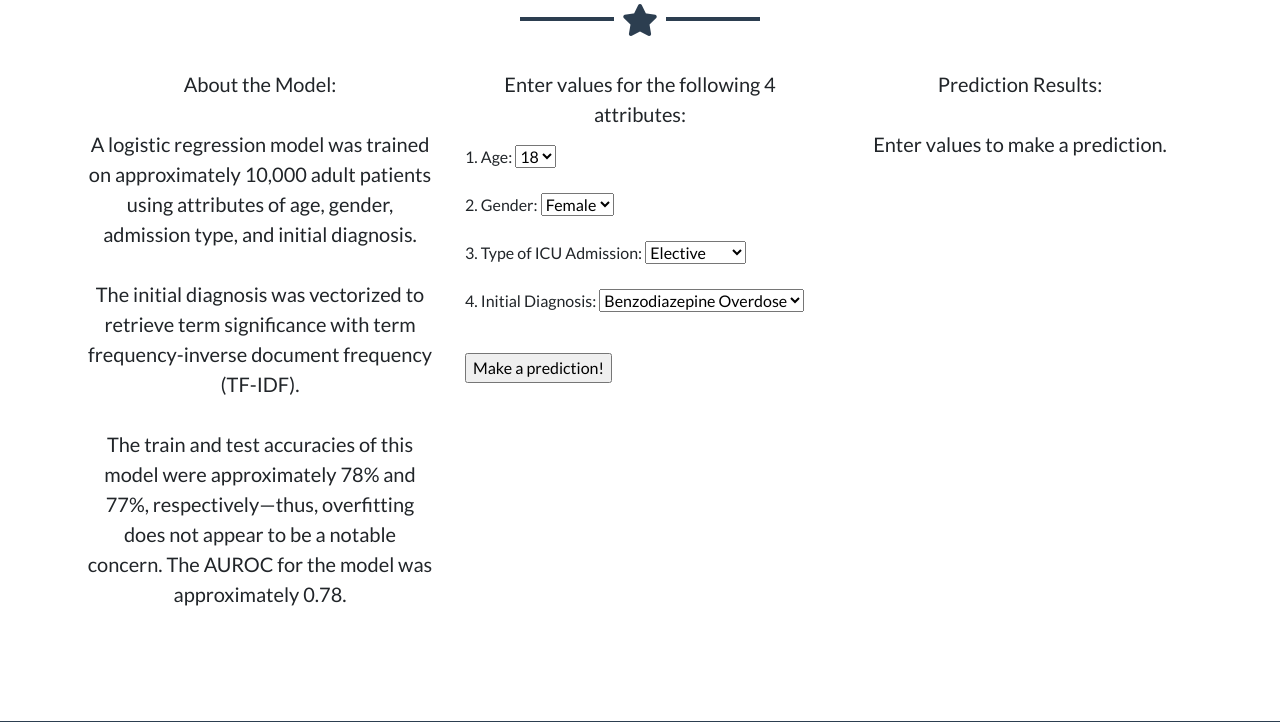
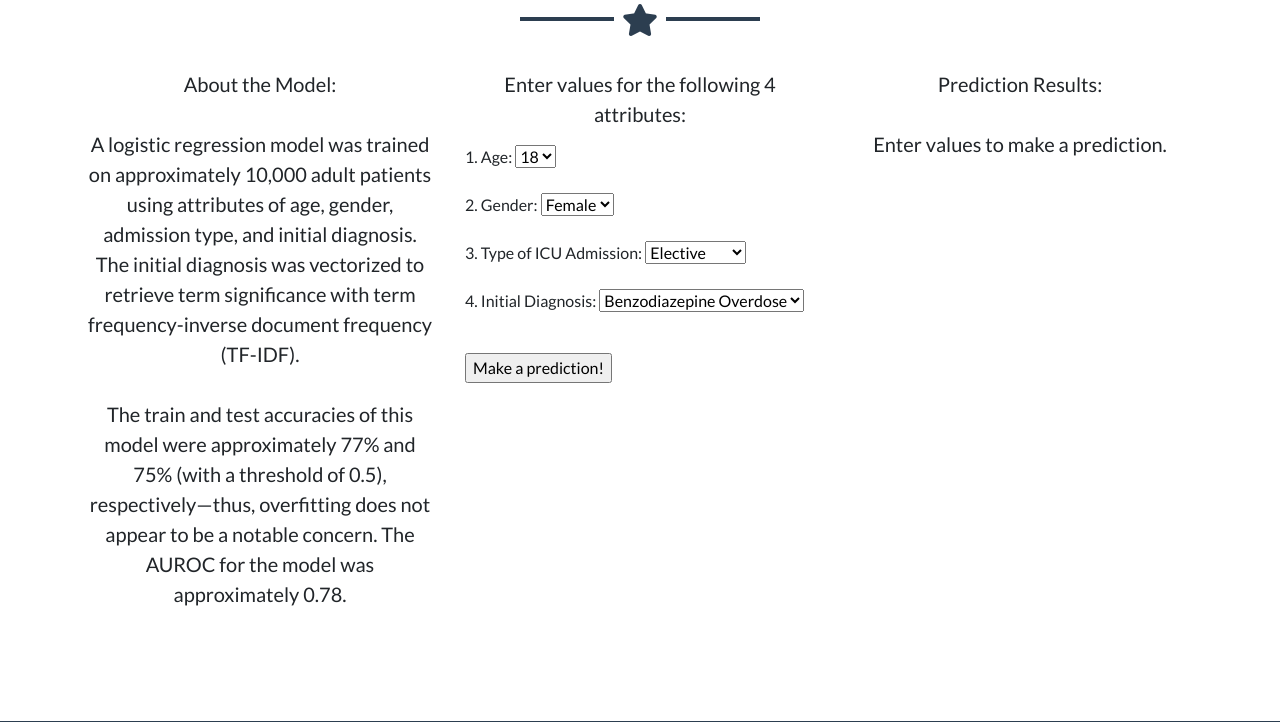
Before and after one commit to ailin-liu/where-is-your-next-job, a Flask app: page /index in a window 1280 px wide. Shown: the part 2781-3503 px from the top of the page. Run offline with Flask 2, Linux system fonts and the light colour scheme; parts of the project's set-up code (start-up, migrations or seed data) failed here and were passed over; some libraries are stand-ins or nearby versions.

Commit message:
updates accs

```diff
--- a/templates/index.html
+++ b/templates/index.html
@@ -234,12 +234,13 @@
                     <br>
                     A logistic regression model was trained on approximately 10,000 adult patients using attributes
                     of age, gender, admission type, and initial diagnosis. <br>
-                    <br>
+
                     The initial diagnosis
                     was vectorized to retrieve term significance
                     with term frequency-inverse document frequency (TF-IDF).<br>
                     <br>
-                    The train and test accuracies of this model were approximately 78% and 77%, respectively&mdash;thus,
+                    The train and test accuracies of this model were approximately 77% and 75% (with a threshold of
+                    0.5), respectively&mdash;thus,
                     overfitting does not appear to be a notable concern. The AUROC for the model was approximately 0.78.
 
                 </p>
```
